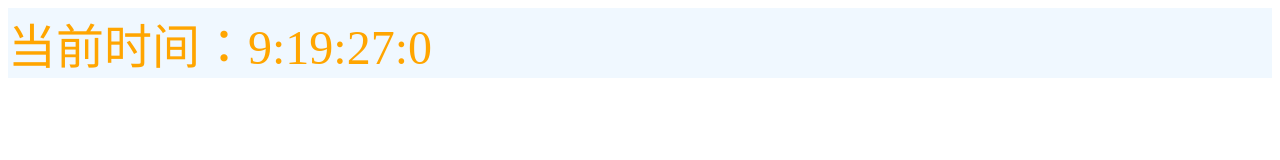
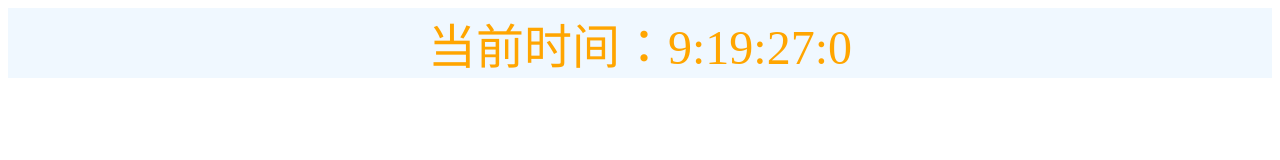
Before and after one commit to ideviant/web_timer, a plain HTML site: page index.html in a window 1280 px wide. Drawn offline with Linux system fonts and the light colour scheme.

Commit message:
modfiy style

```diff
--- a/index.html
+++ b/index.html
@@ -5,7 +5,7 @@
     <meta charset="UTF-8">
     <meta name="viewport" content="width=device-width, initial-scale=1.0">
     <link rel="stylesheet" href="./style.css">
-    <title>Document</title>
+    <title>Timer</title>
 </head>
 
 <body>
--- a/style.css
+++ b/style.css
@@ -1,10 +1,11 @@
 .main {
-  display: flex;
   background-color: aliceblue;
 }
 
 #timer {
+  display: flex;
+  align-items: center;
+  justify-content: center;
   font-size: xxx-large;
-  text-align: center;
   color: orange;
 }
```
